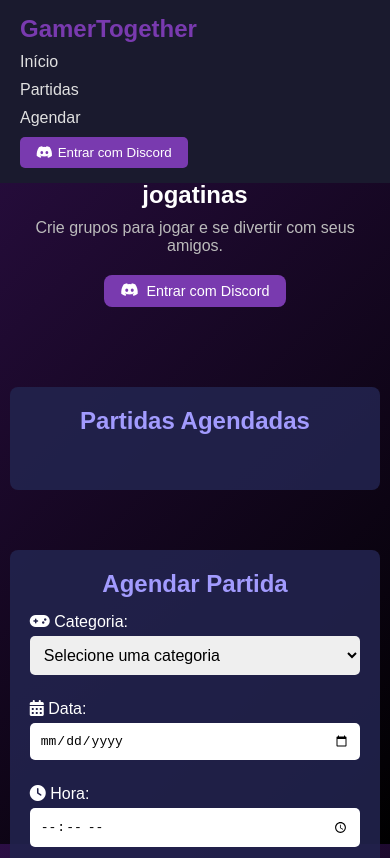
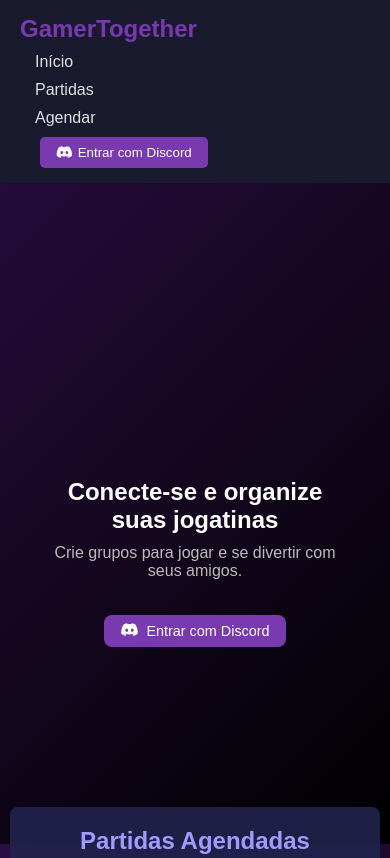
Before and after one commit to andre-militao/Pagina-Organizador-de-Partidas, a plain HTML site: page index.html in a window 390 px wide. Shown: the top 858 px of the page. Drawn offline with Linux system fonts and the light colour scheme.

Commit message:
Update styles.css
 espaçamentos

```diff
--- a/styles.css
+++ b/styles.css
@@ -1,4 +1,4 @@
-/* Estilo de Fundo Degradê para o Corpo */
+
 body {
   background: linear-gradient(to bottom, #2B0E44, #000000);
   color: #ffffff;
@@ -12,7 +12,7 @@ body {
   gap: 20px;
 }
 
-/* Estilo para a Tela de Boas-Vindas */
+
 .welcome-screen {
   text-align: center;
 }
@@ -52,7 +52,7 @@ body {
   margin-right: 8px;
 }
 
-/* Estilo para a Tela de Listagem de Partidas */
+
 .match-list {
   display: flex;
   flex-direction: column;
@@ -88,7 +88,7 @@ body {
   margin-top: 10px;
 }
 
-/* Estilo para a Tela de Agendar Partida */
+
 .schedule-match {
   background-color: #2B0E44;
   padding: 20px;
@@ -132,7 +132,7 @@ select, input[type="date"], input[type="time"] {
 .schedule-btn:hover {
   background-color: #5a2e7a;
 }
-/* Reset básico */
+
 * {
   margin: 0;
   padding: 0;
@@ -149,7 +149,7 @@ body {
   min-height: 100vh;
 }
 
-/* Cabeçalho */
+
 header {
   width: 100%;
   background-color: #1a1a2e;
@@ -184,6 +184,7 @@ nav ul li a:hover {
   color: #793AAF;
 }
 
+
 #loginButton {
   background-color: #793AAF;
   color: #fff;
@@ -201,7 +202,7 @@ nav ul li a:hover {
   background-color: #56297d;
 }
 
-/* Tela de Boas-Vindas */
+
 .welcome-screen {
   text-align: center;
   padding: 40px 20px;
@@ -242,7 +243,7 @@ nav ul li a:hover {
   transform: scale(0.95);
 }
 
-/* Tela de Listagem de Partidas */
+
 .match-list {
   width: 90%;
   max-width: 800px;
@@ -302,7 +303,7 @@ nav ul li a:hover {
   font-size: 0.9em;
 }
 
-/* Tela de Agendar Partida */
+
 .schedule-match {
   width: 90%;
   max-width: 600px;
@@ -354,9 +355,9 @@ form select, form input[type="date"], form input[type="time"] {
   transform: translateY(-2px);
 }
 
-/* Modal de Detalhes do Jogo */
+
 .modal {
-  display: none; /* Oculto por padrão */
+  display: none;
   position: fixed;
   top: 0;
   left: 0;
@@ -398,7 +399,7 @@ form select, form input[type="date"], form input[type="time"] {
   to { opacity: 1; transform: scale(1); }
 }
 
-/* Responsividade */
+
 @media (max-width: 768px) {
   header {
     flex-direction: column;
@@ -430,3 +431,46 @@ form select, form input[type="date"], form input[type="time"] {
     padding: 8px 16px;
   }
 }
+
+body {
+  padding-top: 500px;
+}
+
+section {
+  margin-bottom: 30px;
+}
+
+.match-list, .schedule-match {
+  padding: 30px;
+}
+
+nav ul li a {
+  padding: 10px 15px;
+  margin-right: 10px;
+}
+#loginButton {
+  margin-left: 20px;
+}
+.discord-login-btn, .schedule-btn {
+  margin-top: 15px;
+}
+
+select, input[type="date"], input[type="time"] {
+  margin-bottom: 20px;
+}
+@media (max-width: 768px) {
+  section {
+    padding: 15px;
+  }
+
+  .welcome-screen, .match-list, .schedule-match {
+    padding: 20px;
+    margin-bottom: 20px;
+  }
+}
+
+.welcome-screen {
+  padding: 100px 40px;
+  margin-top: 200px;
+  text-align: center;
+}
```
